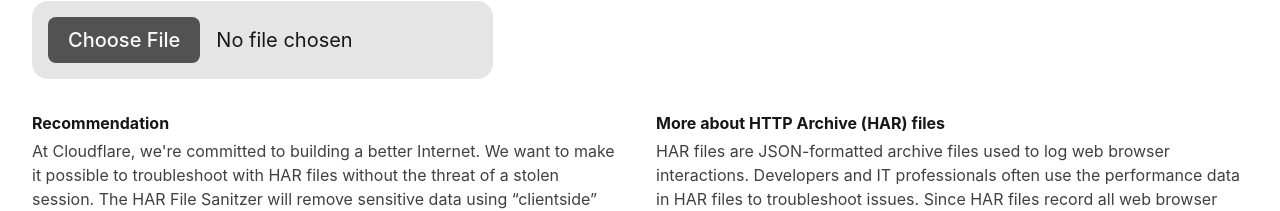
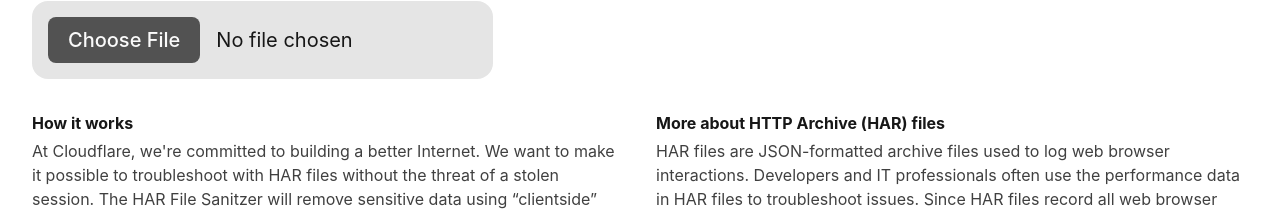
Before and after one commit to cloudflare/har-sanitizer, a React (Vite) app: page / in a window 1280 px wide. Shown: the part 287-498 px from the top of the page. Built offline with nearby package versions, Linux system fonts and the light colour scheme.

Commit message:
Small copy change

```diff
--- a/src/components/About.tsx
+++ b/src/components/About.tsx
@@ -5,7 +5,7 @@ export function About() {
 	return (
 		<div className="grid grid-cols-1 gap-8 md:grid-cols-2">
 			<div className="space-y-1 text-sm">
-				<h2 className="font-bold">Recommendation</h2>
+				<h2 className="font-bold">How it works</h2>
 				<P className="max-w-prose">
 					At Cloudflare, we're committed to building a better Internet. We want
 					to make it possible to troubleshoot with HAR files without the threat
```
